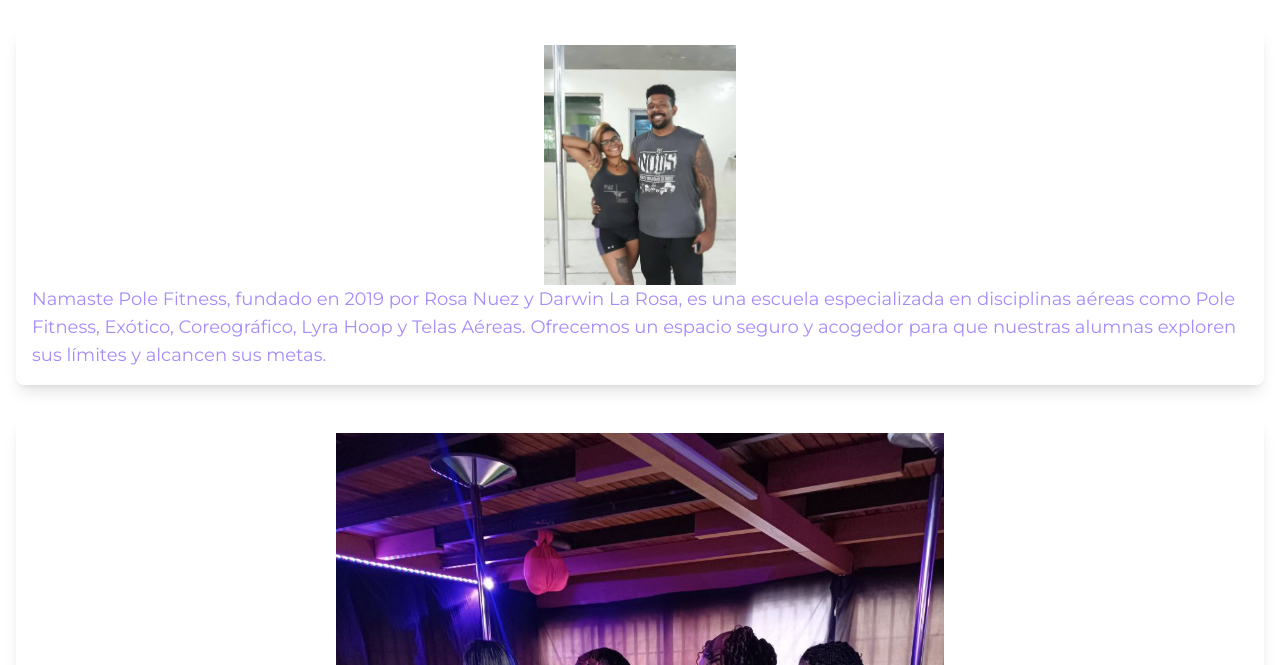
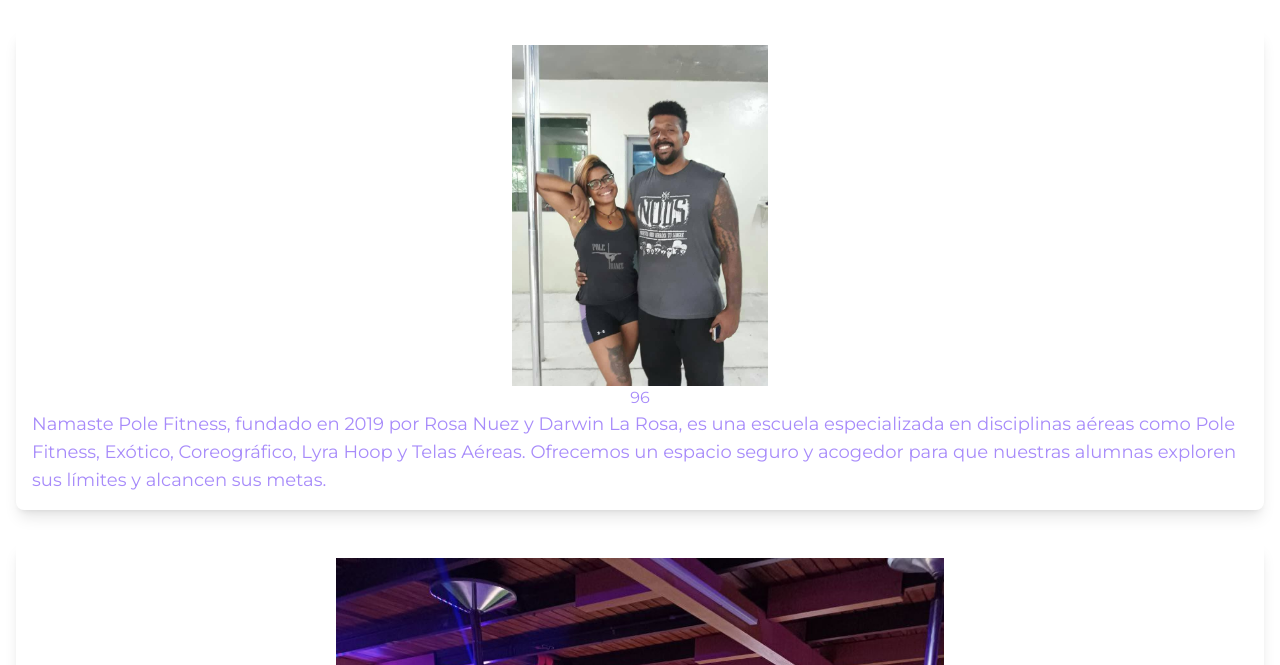
Before and after one commit to dlarosahc/namastepole, a website: page views/us/index.html in a window 1280 px wide. Shown: the part 135-800 px from the top of the page. Drawn offline with nearby package versions, Linux system fonts and the light colour scheme; files whose address does not match are found by name.

Commit message:
tailwind for production

```diff
--- a/app.js
+++ b/app.js
@@ -33,6 +33,7 @@ app.use(cookieParser());
 
 //Rutas Frontend
 app.use('/', express.static(path.resolve('views', 'home')));
+app.use('/styles', express.static(path.resolve('views', 'styles')));
 app.use('/aboutus', express.static(path.resolve('views', 'us')));
 app.use('/signup', express.static(path.resolve('views', 'signup')));
 app.use('/login', express.static(path.resolve('views', 'login')));
--- /dev/null
+++ b/input.css
@@ -0,0 +1,3 @@
+@tailwind base;
+@tailwind components;
+@tailwind utilities;
--- a/package.json
+++ b/package.json
@@ -3,6 +3,7 @@
   "version": "1.0.0",
   "main": "index.js",
   "scripts": {
+    "tailwind-build": "npx tailwindcss -i ./input.css -o ./views/styles/output.css --watch",
     "start": "cross-env NODE_ENV=production node index.js",
     "test": "echo \"Error: no test specified\" && exit 1",
     "dev": "cross-env NODE_ENV=dev nodemon index.js"
--- a/views/us/index.html
+++ b/views/us/index.html
@@ -4,7 +4,7 @@
     <meta charset="UTF-8">
     <meta name="viewport" content="width=device-width, initial-scale=1.0">
     <title>About Us</title>
-    <script src="https://cdn.tailwindcss.com"></script>
+    <link rel="stylesheet" href="/styles/output.css">
     <script src="https://cdn.jsdelivr.net/npm/axios/dist/axios.min.js"></script>
     <title>Iniciar Sesión</title>
     <link rel="preconnect" href="https://fonts.googleapis.com">
@@ -24,7 +24,7 @@
         <section class="container gap-4 mx-auto py-8">
             <h2 class="text-3xl font-bold text-center mb-8">¿Qué es Namaste Pole Fitness?</h2>
             <div class="flex flex-col p-4 justify-center items-center shadow-lg rounded-lg">
-            <img class="w-48 h-60 bg-center" src="/images/jefazos.jpg" alt="">
+            <img class="w-64 h-72 bg-center" src="/images/jefazos.jpg" alt="">96
             <p class="text-lg text-left">
                 Namaste Pole Fitness, fundado en 2019 por Rosa Nuez y Darwin La Rosa, es una escuela especializada en disciplinas aéreas como Pole Fitness, Exótico, Coreográfico, Lyra Hoop y Telas Aéreas. Ofrecemos un espacio seguro y acogedor para que nuestras alumnas exploren sus límites y alcancen sus metas.
              </p>
```
Also changed, not shown: views/dashboard/attendance/index.html (+1 -1 lines), views/dashboard/index.html (+1 -1 lines), views/dashboard/package/index.html (+1 -1 lines), views/dashboard/payment/index.html (+1 -1 lines), views/dashboard/schedule/index.html (+1 -1 lines), views/home/index.html (+1 -1 lines), views/login/index.html (+1 -1 lines), views/signup/index.html (+1 -1 lines), views/verify/index.html (+1 -1 lines), views/styles/output.css (added).
